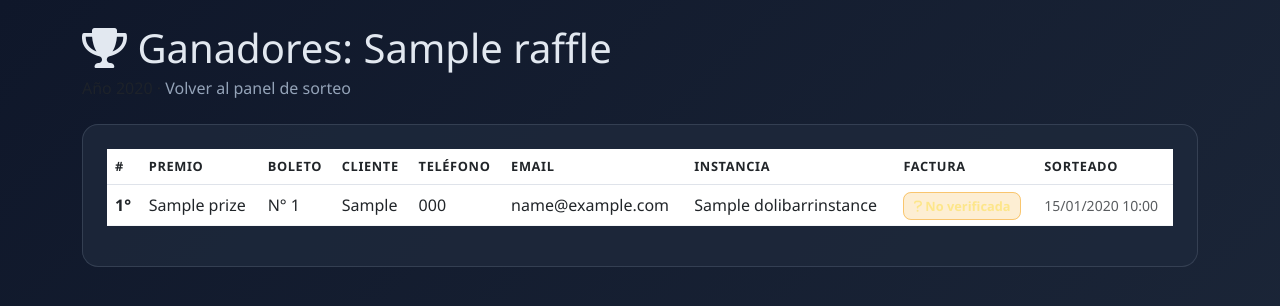
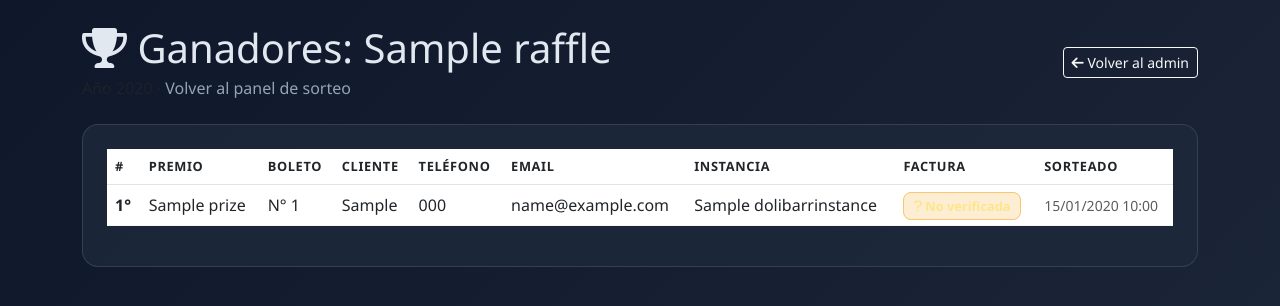
Before and after one commit to bambinounos/ticketsGenerator, a Django app: page /raffles/1/winners/ in a window 1280 px wide. Shown: the top 306 px of the page. Run offline with Django 5.2, Linux system fonts and the light colour scheme; a user stored in the database is signed in; tables that the repository leaves empty hold one stand-in row (values such as "Sample post").

Commit message:
Botón "Volver al admin" en el panel de sorteo y en la lista de ganadores
Pequeña mejora de navegación: ahora el header de draw_dashboard.html y
winners_list.html tiene un botón visible que regresa a /admin/, además
del link discreto que ya existía.

🤖 Generated with [Claude Code](https://claude.com/claude-code)

Co-Authored-By: Claude Opus 4.7 <noreply@anthropic.com>

```diff
--- a/raffles/templates/raffles/draw_dashboard.html
+++ b/raffles/templates/raffles/draw_dashboard.html
@@ -140,6 +140,7 @@
                 <div class="pool-meta">Año {{ raffle.year }} · <a href="{% url 'raffles:winners_list' raffle.id %}" class="nav-link-custom">Ver ganadores actuales</a> · <a href="/admin/raffles/raffle/{{ raffle.id }}/change/" class="nav-link-custom">Editar premios en admin</a></div>
             </div>
             <div class="text-end">
+                <a href="/admin/" class="btn btn-outline-light btn-sm me-1"><i class="fas fa-arrow-left"></i> Volver al admin</a>
                 <a href="{{ force_refresh_url }}" class="btn btn-outline-light btn-sm"><i class="fas fa-sync"></i> Refrescar verificación de pagos</a>
             </div>
         </div>
--- a/raffles/templates/raffles/winners_list.html
+++ b/raffles/templates/raffles/winners_list.html
@@ -59,6 +59,9 @@
                 <h1 class="mb-1"><i class="fas fa-trophy"></i> Ganadores: {{ raffle.name }}</h1>
                 <div class="text-muted">Año {{ raffle.year }} · <a href="{% url 'raffles:raffle_draw_dashboard' raffle.id %}" class="nav-link-custom">Volver al panel de sorteo</a></div>
             </div>
+            <div class="text-end">
+                <a href="/admin/" class="btn btn-outline-light btn-sm"><i class="fas fa-arrow-left"></i> Volver al admin</a>
+            </div>
         </div>
 
         <div class="panel-card">
```
